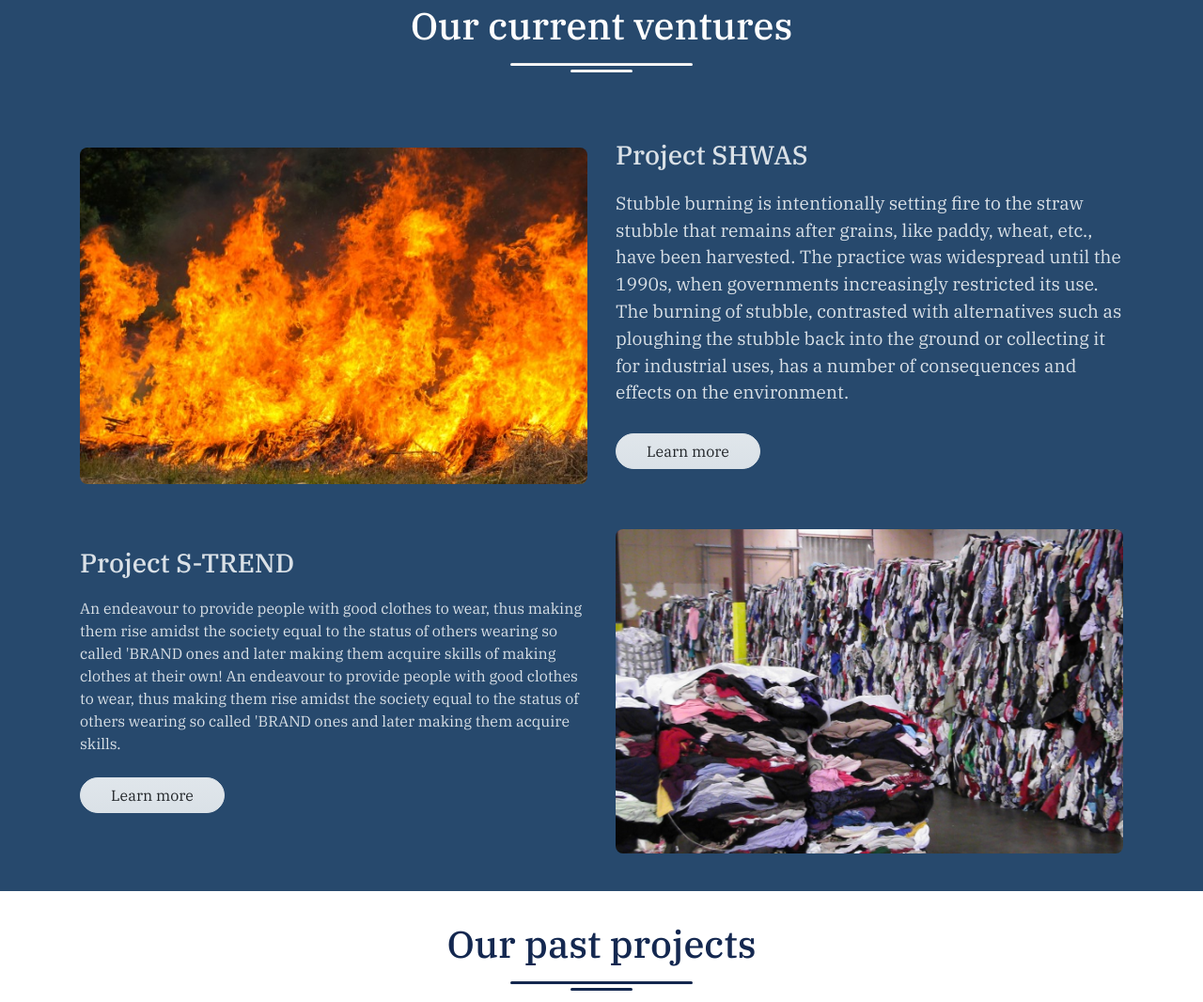
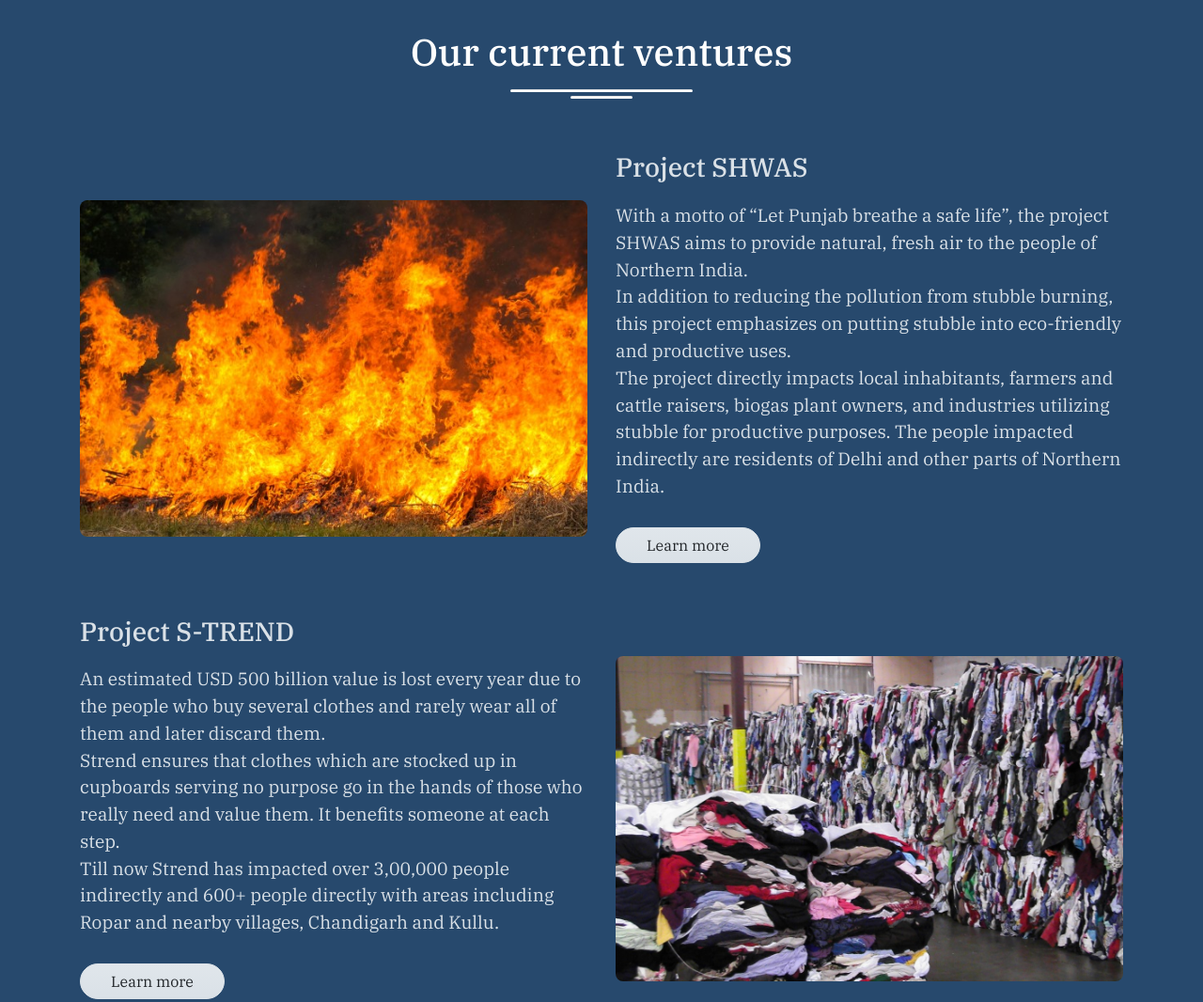
Before and after one commit to ankur-mitt/enactus, a plain HTML site: page index.html in a window 1280 px wide. Shown: the part 1083-2149 px from the top of the page at 94% size. Drawn offline with nearby package versions, Linux system fonts and the light colour scheme.

Commit message:
Add files via upload

```diff
--- a/index.html
+++ b/index.html
@@ -4,10 +4,11 @@
 <head>
     <meta charset="UTF-8" />
     <meta name="viewport" content="width=device-width, initial-scale=1.0" />
-    <meta name="description" content="Official Website of ENACTUS Indian Institute of Technology, Ropar" />
+    <meta name="description"
+        content="Official Website of ENACTUS, Indian Institute of Technology, Ropar (2020). We are a team of determined, visionary and enthusiastic IITians working under the guidance of our facutly incharges for the betterment of the society." />
 
     <title>ENACTUS | IIT Ropar</title>
-    <link rel="shortcut icon" href="imgs/favicon.ico" type="image/x-icon" />
+    <link rel="shortcut icon" href="/public/imgs/favicon.ico" type="image/x-icon" />
 
     <link
         href="https://fonts.googleapis.com/css2?family=IBM+Plex+Serif:ital,wght@0,300;0,400;0,500;0,700;1,300;1,400;1,500;1,700&family=Roboto&display=swap"
@@ -37,7 +38,8 @@
                     </li>
 
                     <li class="nav-item dropdown">
-                        <a class="nav-link dropdown-toggle" id="navbarDropdown" role="button" data-toggle="dropdown" aria-haspopup="true" aria-expanded="false">
+                        <a class="nav-link dropdown-toggle" id="navbarDropdown" role="button" data-toggle="dropdown"
+                            aria-haspopup="true" aria-expanded="false">
                             Projects
                         </a>
                         <div class="dropdown-menu" aria-labelledby="navbarDropdown">
@@ -133,9 +135,6 @@
                 <div class="col-md col-md-7">
                     <div class="info-text">
                         <br />
-                        Coronavirus disease (COVID-19) is an infectious disease caused by
-                        a newly discovered coronavirus.
-                        <br />
                         Most people who fall sick with COVID-19 will experience mild to
                         moderate symptoms and recover without special treatment.
                         <br />
@@ -143,8 +142,12 @@
                         close proximity of someone who has COVID-19, or by touching a
                         contaminated surface and then your eyes, nose or mouth.
                         <br />
+                        People who are most at risk for severe illness are those who have
+                        health conditions such as:- Chronic lung disease, Heart disease,
+                        Diabetes, Cancer, A weakened immune system, etc.
                         <br />
-                        <a class="btn btn-primary is-rounded" href="" role="button">Read more</a>
+                        <br />
+                        <a class="btn btn-primary is-rounded" href="https://mohfw.gov.in/" role="button">Read more</a>
                     </div>
                 </div>
                 <div class="col-md order-first order-md-2">
@@ -168,24 +171,34 @@
                 </h1>
             </center>
         </div>
-        <div class="current-projects">
+        <div class="current-project">
             <div class="container">
                 <div class="row align-items-center justify-content-around">
                     <div class="col-md">
-                        <center><img src="public/imgs/current_projects/shwas.jpg" alt="shwas" /></center>
+                        <center>
+                            <img src="public/imgs/current_projects/shwas.jpg" alt="shwas" />
+                        </center>
                     </div>
                     <div class="col-md">
                         <div class="text">
                             <h3>Project SHWAS</h3>
-                            Stubble burning is intentionally setting fire to the straw
-                            stubble that remains after grains, like paddy, wheat, etc., have
-                            been harvested. The practice was widespread until the 1990s,
-                            when governments increasingly restricted its use. The burning of
-                            stubble, contrasted with alternatives such as ploughing the
-                            stubble back into the ground or collecting it for industrial
-                            uses, has a number of consequences and effects on the
-                            environment.
-                            <br />
+                            <div>
+                                With a motto of “Let Punjab breathe a safe life”, the project
+                                SHWAS aims to provide natural, fresh air to the people of
+                                Northern India.
+                            </div>
+                            <div>
+                                In addition to reducing the pollution from stubble burning,
+                                this project emphasizes on putting stubble into eco-friendly
+                                and productive uses.
+                            </div>
+                            <div>
+                                The project directly impacts local inhabitants, farmers and
+                                cattle raisers, biogas plant owners, and industries utilizing
+                                stubble for productive purposes. The people impacted
+                                indirectly are residents of Delhi and other parts of Northern
+                                India.
+                            </div>
                             <br />
                             <a class="btn btn-light is-rounded" href="" role="button">Learn more</a>
                         </div>
@@ -199,20 +212,29 @@
                     <div class="col-md">
                         <div class="text">
                             <h3>Project S-TREND</h3>
-                            An endeavour to provide people with good clothes to wear, thus
-                            making them rise amidst the society equal to the status of
-                            others wearing so called 'BRAND ones and later making them
-                            acquire skills of making clothes at their own! An endeavour to
-                            provide people with good clothes to wear, thus making them rise
-                            amidst the society equal to the status of others wearing so
-                            called 'BRAND ones and later making them acquire skills.
-                            <br />
+                            <div>
+                                An estimated USD 500 billion value is lost every year due to
+                                the people who buy several clothes and rarely wear all of them
+                                and later discard them.
+                            </div>
+                            <div>
+                                Strend ensures that clothes which are stocked up in cupboards
+                                serving no purpose go in the hands of those who really need
+                                and value them. It benefits someone at each step.
+                            </div>
+                            <div>
+                                Till now Strend has impacted over 3,00,000 people indirectly
+                                and 600+ people directly with areas including Ropar and nearby
+                                villages, Chandigarh and Kullu.
+                            </div>
                             <br />
                             <a class="btn btn-light is-rounded" href="" role="button">Learn more</a>
                         </div>
                     </div>
                     <div class="col-md order-first order-md-2">
-                        <center><img src="public/imgs/current_projects/strend.jpg" alt="strend" /></center>
+                        <center>
+                            <img src="public/imgs/current_projects/strend.jpg" alt="strend" />
+                        </center>
                     </div>
                 </div>
             </div>
@@ -234,7 +256,9 @@
         <div class="container align-items-center justify-content-around">
             <div class="row">
                 <div class="col-md">
-                    <center><img src="public/imgs/past_projects/vastra.jpg" alt="vastra" /></center>
+                    <center>
+                        <img src="public/imgs/past_projects/vastra.jpg" alt="vastra" />
+                    </center>
                     <div class="text">
                         <h3>Project Vastra</h3>
                         An endeavour to provide people with good clothes to wear, thus
@@ -247,7 +271,9 @@
                     </div>
                 </div>
                 <div class="col-md">
-                    <center><img src="public/imgs/past_projects/prabhas.jpg" alt="prabhas" /></center>
+                    <center>
+                        <img src="public/imgs/past_projects/prabhas.jpg" alt="prabhas" />
+                    </center>
                     <div class="text">
                         <h3>Project Prabhas</h3>
                         An endeavour to train and educate the illiterate daily wage
@@ -275,7 +301,9 @@
             </div>
             <div class="row">
                 <div class="col-md">
-                    <center><img src="public/imgs/past_projects/dhun.jpeg" alt="dhun" /></center>
+                    <center>
+                        <img src="public/imgs/past_projects/dhun.jpeg" alt="dhun" />
+                    </center>
                     <div class="text">
                         <h3>Project Dhun</h3>
                         An initiative aiming to provide a platform to the hidden talents
@@ -287,7 +315,9 @@
                     </div>
                 </div>
                 <div class="col-md">
-                    <center><img src="public/imgs/past_projects/sawari.jpg" alt="sawari" /></center>
+                    <center>
+                        <img src="public/imgs/past_projects/sawari.jpg" alt="sawari" />
+                    </center>
                     <div class="text">
                         <h3>Project Sawari</h3>
                         To provide a healthy and time saving transportation service to
--- a/public/css/style.scss
+++ b/public/css/style.scss
@@ -331,7 +331,7 @@ body {
         margin-top: 0.25rem;
     }
 
-    .current-projects {
+    .current-project {
         margin-top: 2rem;
 
         @media (min-width: 1200px) {
```
Also changed, not shown: public/css/style.css.
